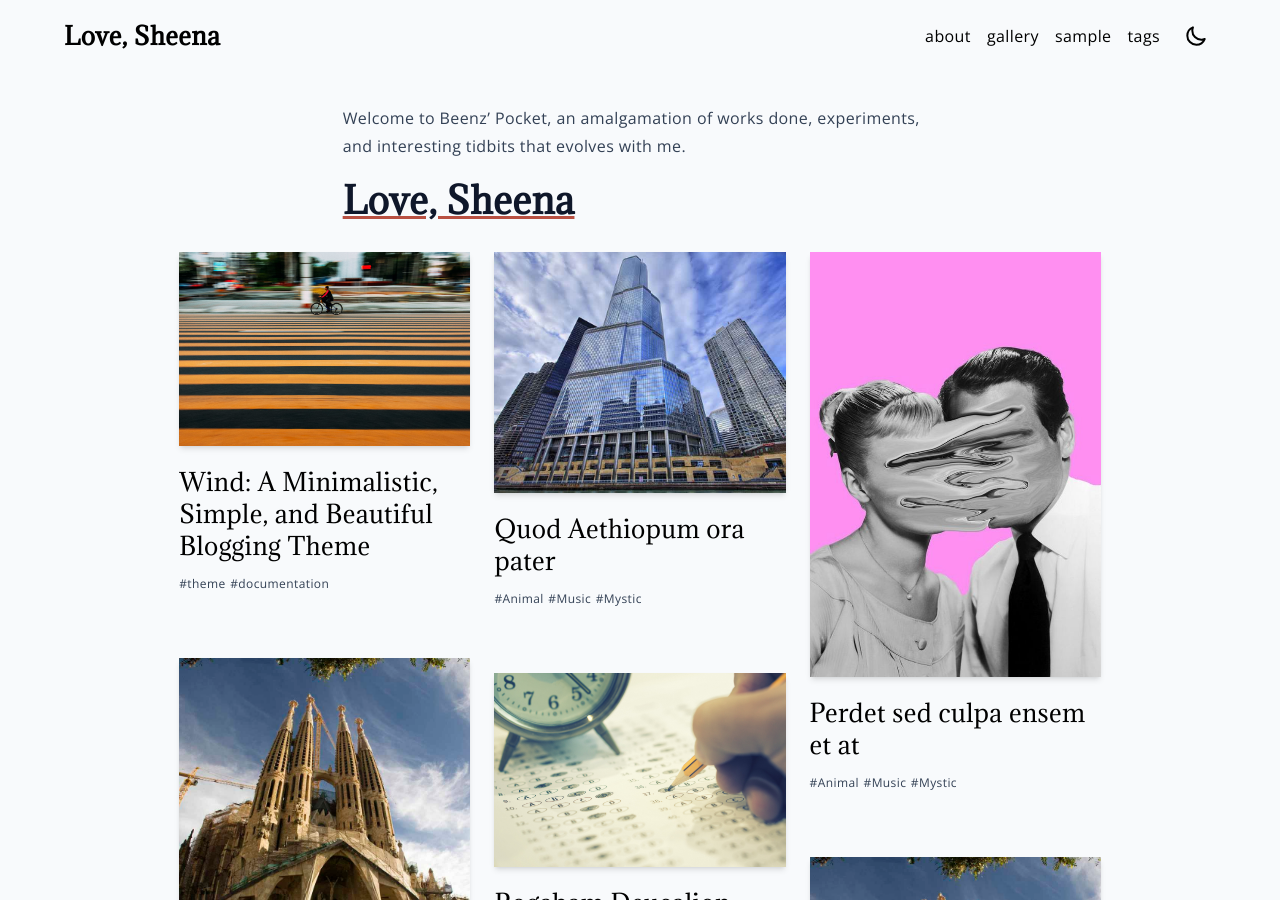
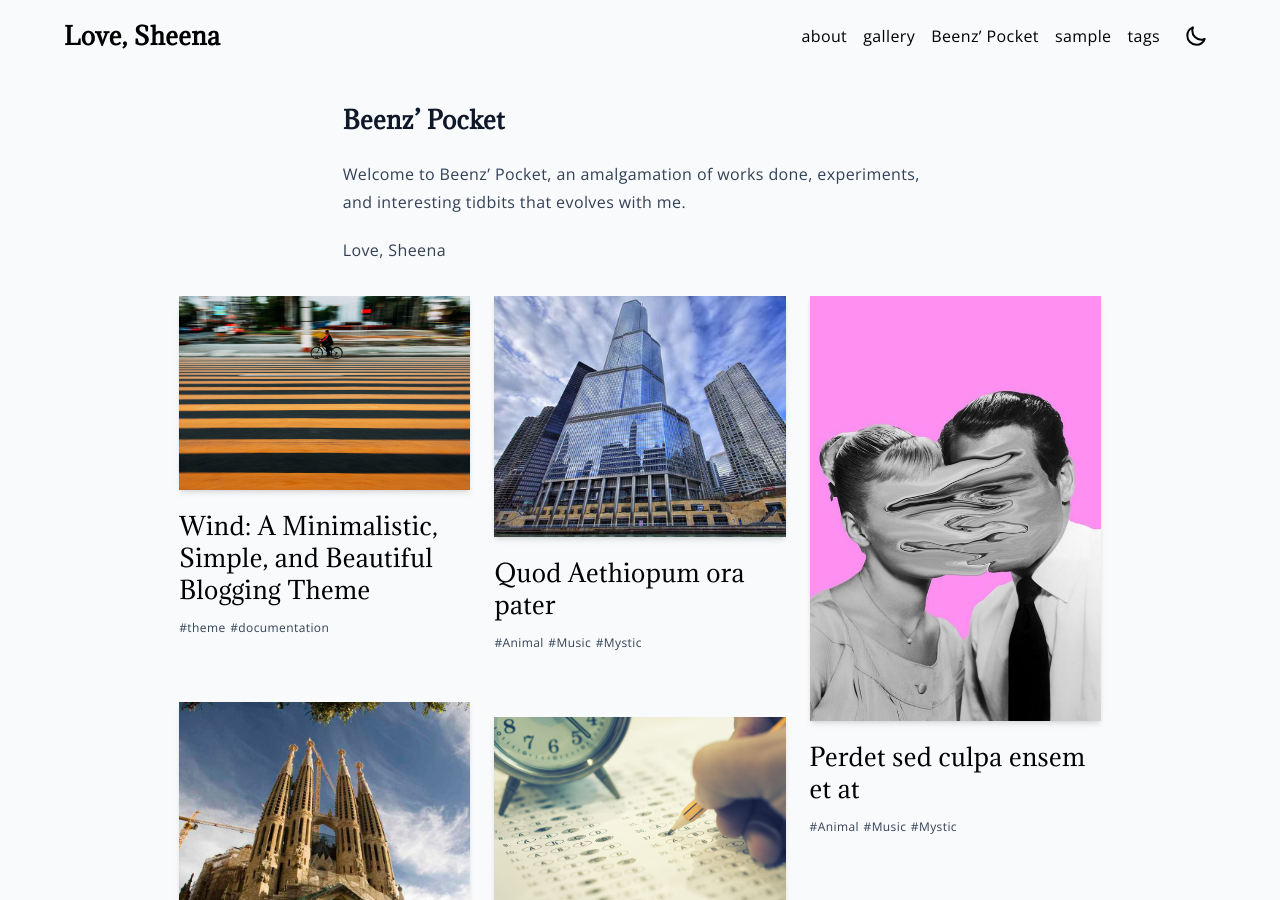
Before and after one commit to beenzpaste/beenzpaste.github.io, a Jekyll site: the page built from index.md, in a window 1280 px wide and 900 px high. Built offline with Jekyll 4.4.1, drawn with Linux system fonts in a browser that asks for light colours; our own code applies the rules of GitHub Pages for plain Markdown files.

Commit message:
Update index.md
updated formatting

```diff
--- a/index.md
+++ b/index.md
@@ -1,7 +1,8 @@
 ---
 layout: home
 ---
+## Beenz' Pocket
 
 Welcome to Beenz' Pocket, an amalgamation of works done, experiments, and interesting tidbits that evolves with me.
 
-# Love, Sheena
+Love, Sheena
```
